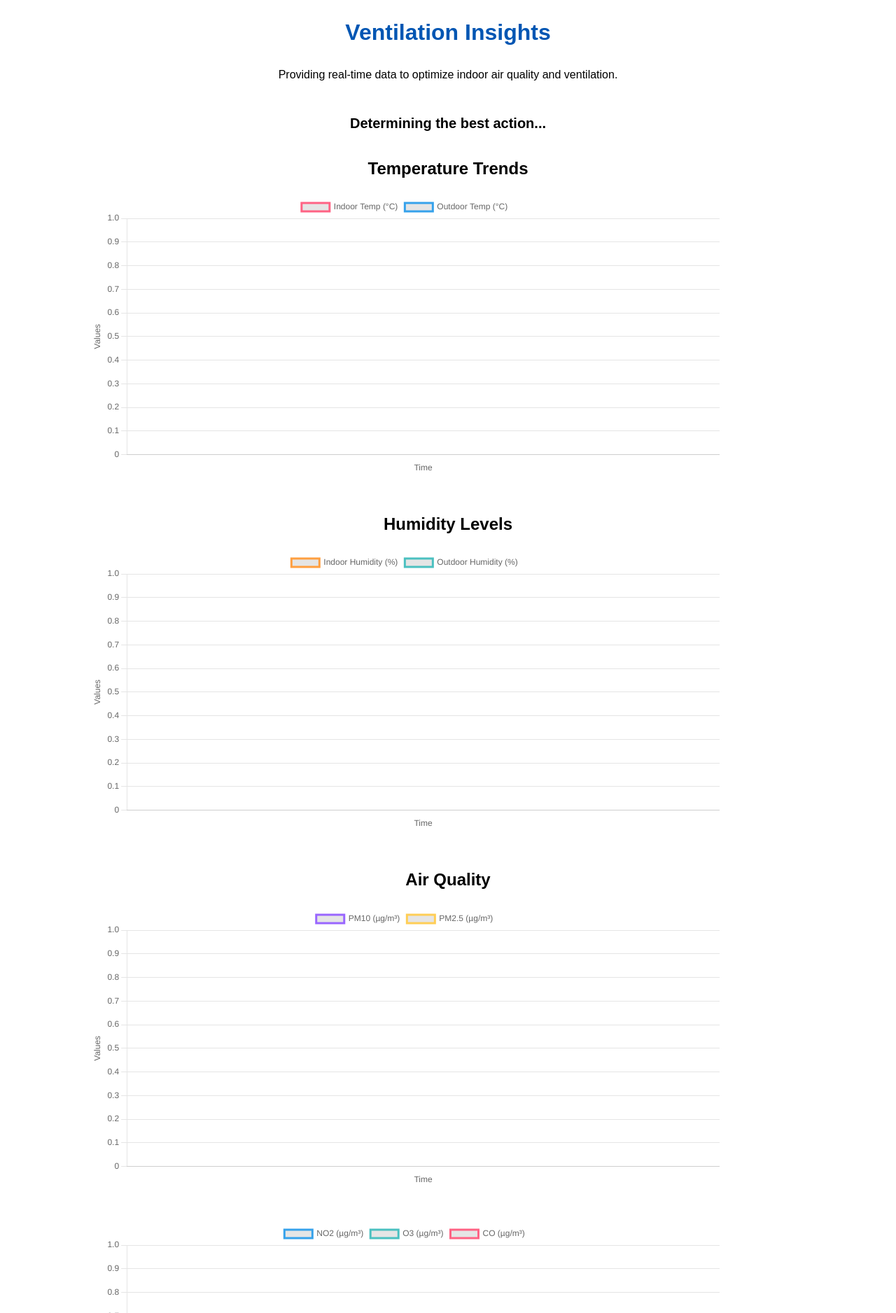
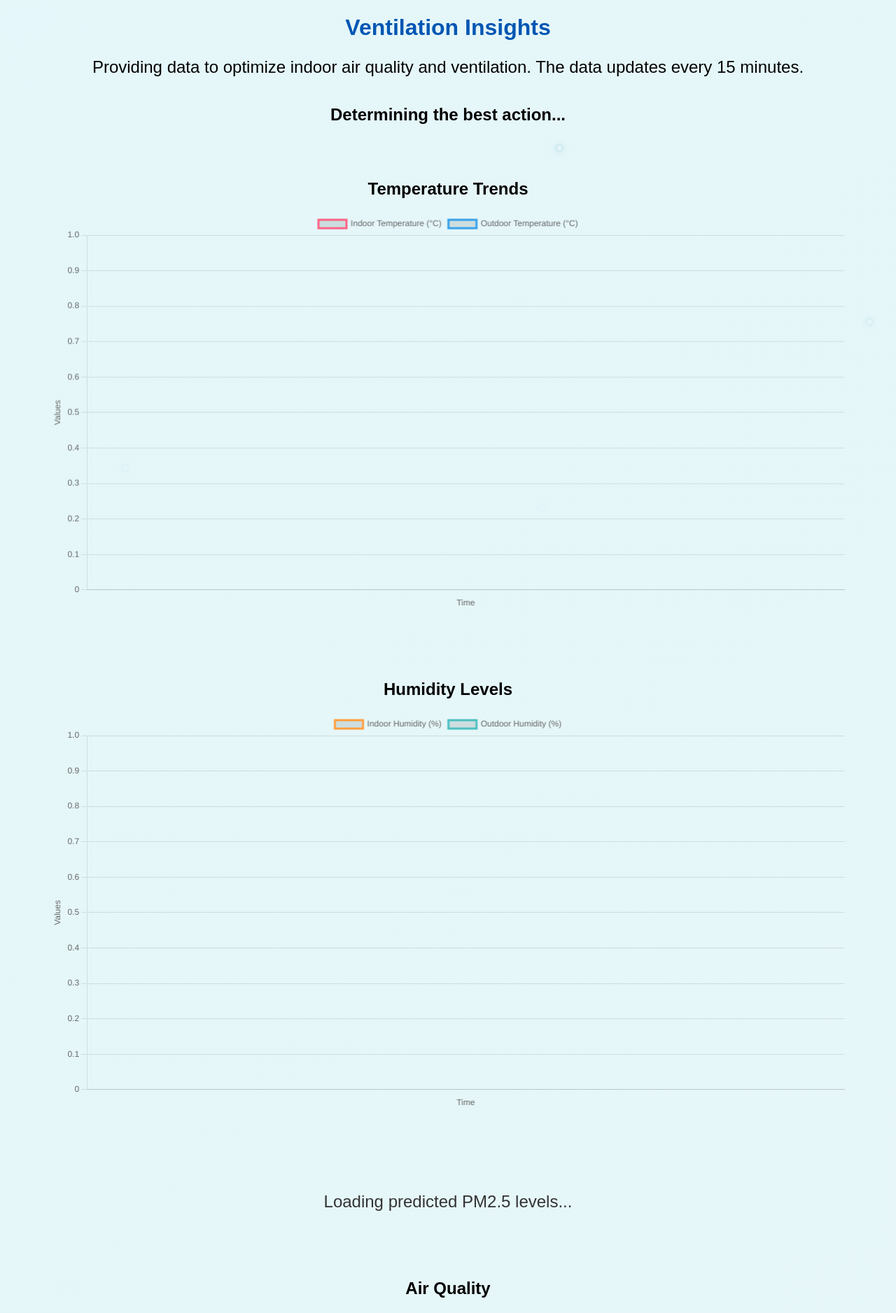
Before and after one commit to bouchramohamedlemine/IoT_Project, a Flask app: page / in a window 1280 px wide. Shown: the top 1876 px of the page at 70% size. Run offline with Flask 3, Linux system fonts and the light colour scheme; data that the repository does not hold is empty; parts of the project's set-up code (start-up, migrations or seed data) failed here and were passed over.

Commit message:
Update index.html

```diff
--- a/templates/index.html
+++ b/templates/index.html
@@ -8,10 +8,70 @@
     <script src="https://code.jquery.com/jquery-3.6.0.min.js"></script>
     <style>
         body {
-            font-family: Arial, sans-serif;
-            margin: 20px;
-            line-height: 1.6;
+        margin: 0 0 2-px 0;
+        font-family: Arial, sans-serif;
+        min-height: 100vh;
+        background: linear-gradient(135deg, #e0f7fa, #eaf6f8); /* Light pastel gradient */
+        background-size: 400% 400%;
+        animation: gradientAnimation 5s ease infinite;
+        overflow-x: hidden; /* Prevent horizontal scrolling */
         }
+
+        @keyframes gradientAnimation {
+        0% { background-position: 0% 50%; }
+        50% { background-position: 100% 50%; }
+        100% { background-position: 0% 50%; }
+        }
+
+        /* Airflow particles container */
+        #air-particles {
+        position: fixed;
+        top: 0;
+        left: 0;
+        width: 100%;
+        height: 100%;
+        pointer-events: none;
+        overflow: hidden;
+        z-index: -1; /* Background effect */
+        }
+
+        /* Air-like particles */
+        .particle {
+        position: absolute;
+        width: 12px;
+        height: 12px;
+        background: radial-gradient(circle, rgba(255, 255, 255, 0.9) 0%, rgba(173, 216, 230, 0.6) 60%, rgba(144, 238, 144, 0.4) 100%);
+        border-radius: 50%;
+        animation: float 10s linear infinite;
+        box-shadow: 0 0 8px rgba(173, 216, 230, 0.5); /* Soft glow */
+        opacity: 0.8; /* Light airy feel */
+        }
+
+        @keyframes float {
+        0% {
+            transform: translateY(100vh) translateX(0);
+            opacity: 0;
+        }
+        50% {
+            opacity: 1;
+        }
+        100% {
+            transform: translateY(-100vh) translateX(calc(100vw - 50%));
+            opacity: 0;
+        }
+        }
+
+        /* Dynamic particle styling */
+        #air-particles .particle:nth-child(odd) {
+        animation-duration: 7s;
+        animation-delay: calc(-1s * var(--index));
+        }
+        #air-particles .particle:nth-child(even) {
+        animation-duration: 12s;
+        animation-delay: calc(-1s * var(--index));
+        }
+
+
 
         header {
             text-align: center;
@@ -23,8 +83,12 @@
             color: #0056b3;
         }
 
+        header p {
+            font-size: 1.5em;
+        }
+
         #action {
-            font-size: 20px;
+            font-size: 1.5em;
             font-weight: bold;
             text-align: center;
             margin-bottom: 30px;
@@ -39,36 +103,55 @@
             display: flex;
             justify-content: center;
             margin-bottom: 50px;
-            width: 90%;
         }
 
         canvas {
-            max-width: 900px;
-            height: 400px;
+            width: 90%;
+            margin: auto;
         }
 
         footer {
             text-align: center;
-            font-size: 0.9em;
+            font-size: 1em;
             color: #555;
             margin-top: 40px;
         }
 
         #predictedPM2_5 {
-            font-size: 18px;
+            font-size: 1.5em;
             color: #333;
-            margin-top: 20px;
+            margin: 2em 0 2em 0;
             text-align: center;
         }
+
     </style>
 </head>
 <body>
+    <div id="air-particles">
+        <!-- Particle instances -->
+        <div class="particle" style="--index: 1; left: 5%;"></div>
+        <div class="particle" style="--index: 2; left: 15%;"></div>
+        <div class="particle" style="--index: 3; left: 25%;"></div>
+        <div class="particle" style="--index: 4; left: 35%;"></div>
+        <div class="particle" style="--index: 5; left: 45%;"></div>
+        <div class="particle" style="--index: 6; left: 55%;"></div>
+        <div class="particle" style="--index: 7; left: 65%;"></div>
+        <div class="particle" style="--index: 8; left: 75%;"></div>
+        <div class="particle" style="--index: 9; left: 85%;"></div>
+        <div class="particle" style="--index: 10; left: 95%;"></div>
+      </div>
+
+
+
+
     <header>
         <h1>Ventilation Insights</h1>
-        <p>Providing real-time data to optimize indoor air quality and ventilation.</p>
+        <p>Providing data to optimize indoor air quality and ventilation. The data updates every 15 minutes.</p>
     </header>
 
     <div id="action">Determining the best action...</div>
+
+    <br>
 
     <!-- Temperature Chart -->
     <div class="chart-section">
@@ -78,6 +161,8 @@
         </div>
     </div>
 
+    <br>
+
     <!-- Humidity Chart -->
     <div class="chart-section">
         <h2>Humidity Levels</h2>
@@ -85,6 +170,13 @@
             <canvas id="humidityChart"></canvas>
         </div>
     </div>
+
+    <br>
+
+    <!-- Predicted PM2.5 -->
+    <div id="predictedPM2_5">Loading predicted PM2.5 levels...</div>
+
+    <br>
 
     <!-- Air Quality Charts -->
     <div class="chart-section">
@@ -97,6 +189,8 @@
         </div>
     </div>
 
+    <br>
+
     <!-- Wind Speed Chart -->
     <div class="chart-section">
         <h2>Wind Speed</h2>
@@ -105,11 +199,8 @@
         </div>
     </div>
 
-    <!-- Predicted PM2.5 -->
-    <div id="predictedPM2_5">Loading predicted PM2.5 levels...</div>
-
     <footer>
-        &copy; 2024 Ventilation Insights. Data updates every 15 minutes.
+        &copy; 2024 Bouchra Mohamed Lemine.
     </footer>
 
     <script>
@@ -148,8 +239,8 @@
 
         // Initialize all charts
         const tempChart = createChart(document.getElementById('tempChart').getContext('2d'), [
-            { label: 'Indoor Temp (°C)', data: [], borderColor: 'rgba(255, 99, 132, 1)', fill: false },
-            { label: 'Outdoor Temp (°C)', data: [], borderColor: 'rgba(54, 162, 235, 1)', fill: false }
+            { label: 'Indoor Temperature (°C)', data: [], borderColor: 'rgba(255, 99, 132, 1)', fill: false },
+            { label: 'Outdoor Temperature (°C)', data: [], borderColor: 'rgba(54, 162, 235, 1)', fill: false }
         ]);
 
         const humidityChart = createChart(document.getElementById('humidityChart').getContext('2d'), [
@@ -191,15 +282,15 @@
                     });
 
                     const latestReading = data[data.length - 1];
-                    document.getElementById('predictedPM2_5').innerText = `Predicted PM2.5: ${latestReading.predicted_pm2_5} µg/m³`;
-                    document.getElementById('action').innerText = `Recommended action: ${latestReading.action_key}`;
+                    document.getElementById('predictedPM2_5').innerText = `Predicted PM2.5 concentration after 15 minutes = ${latestReading.predicted_pm2_5} µg/m³`;
+                    document.getElementById('action').innerText = `Current action: ${latestReading.action_text}`;
                 }
             });
         }
 
         // Periodic data fetch
         fetchData();
-        setInterval(fetchData, 60000);
+        setInterval(fetchData, 5000);
 
         // Helper function for updating charts
         function updateChart(chart, timestamp, values) {
```
